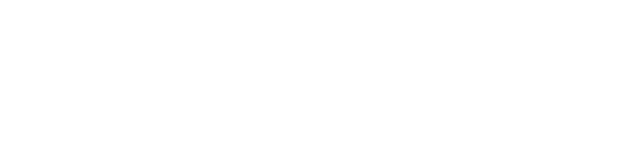
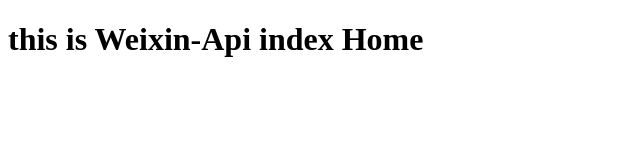
Before and after one commit to gaoxiang104/weixin-api, a plain HTML site: page static/index.html in a window 1280 px wide. Shown: the whole page, without its empty margins (0-640 px from the left). Drawn offline with Linux system fonts and the light colour scheme.

Commit message:
修改index.html

```diff
--- a/static/index.html
+++ b/static/index.html
@@ -6,6 +6,6 @@
 <script type="text/javascript" src="assets/jquery-3.2.1.min.js"></script>
 </head>
 <body>
-
+<h1>this is Weixin-Api index Home</h1>
 </body>
 </html>
```
